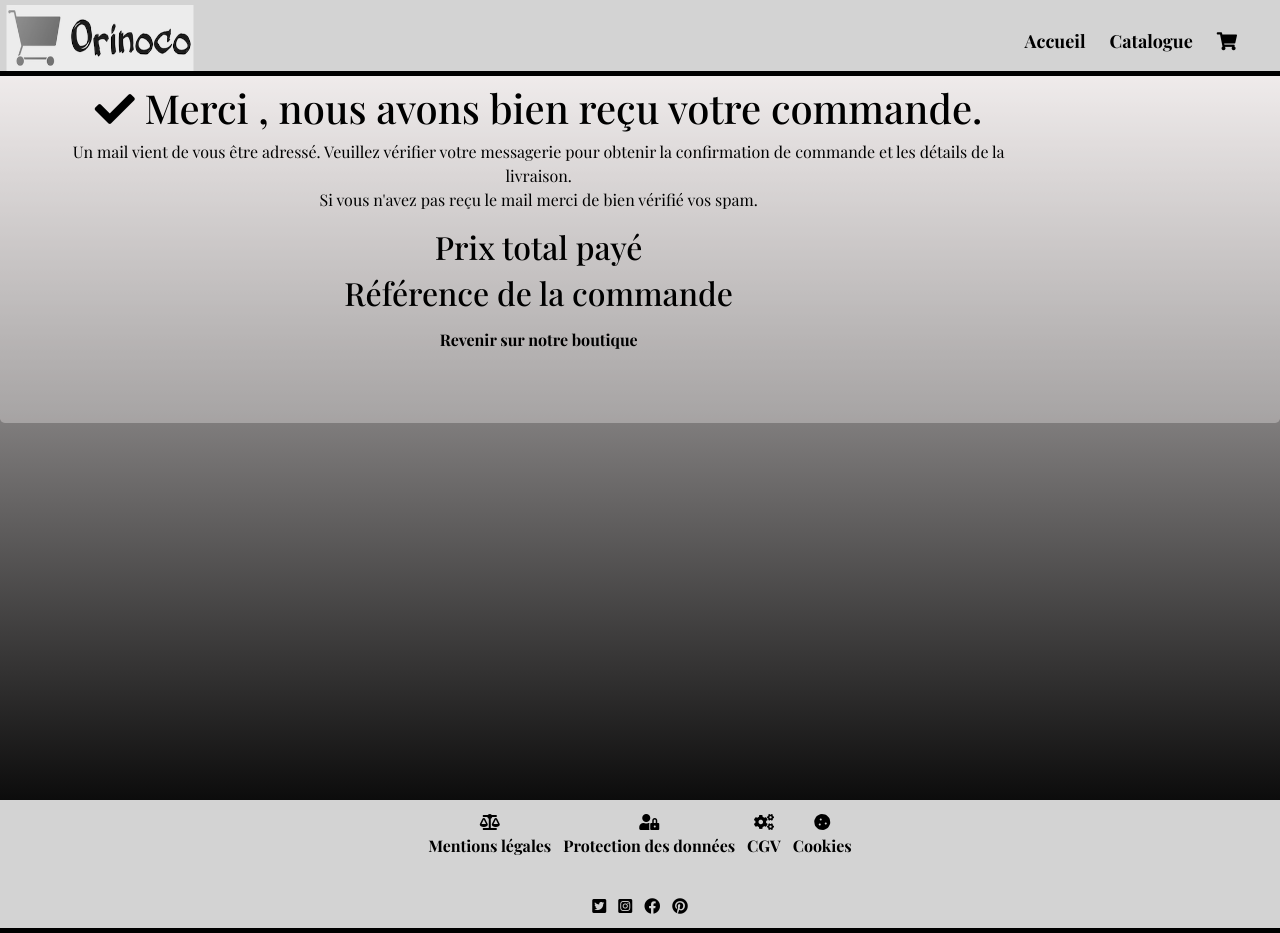
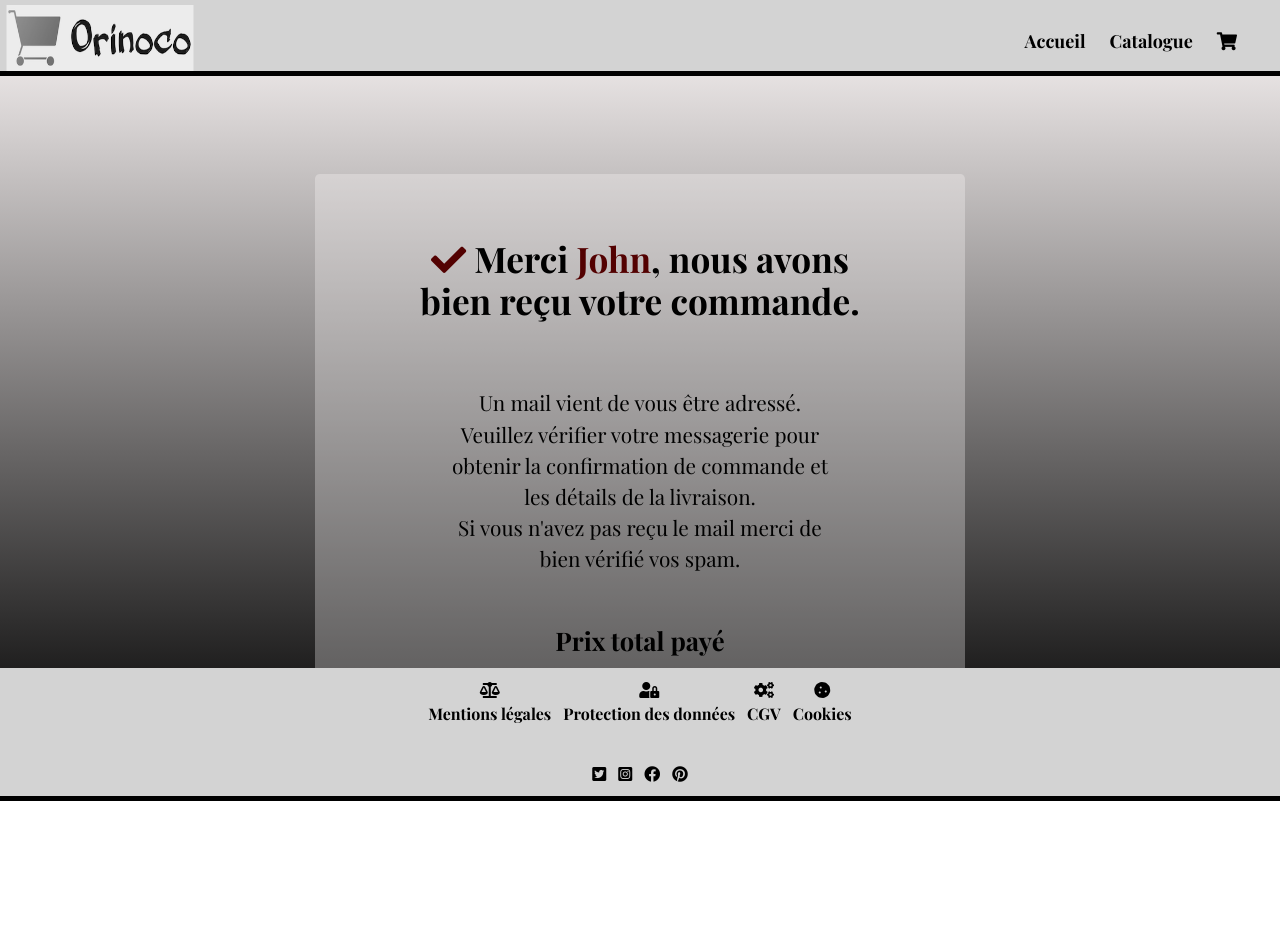
Before and after one commit to anggiie/Page-Catalogue-PopUp, a plain HTML site: page confirmation-commande.html in a window 1280 px wide. After the commit the page ends 801 px from the top, so only its background shows below. Drawn offline with nearby package versions, Linux system fonts and the light colour scheme.

Commit message:
add style et queries page confirmation-commande

```diff
--- a/confirmation-commande.html
+++ b/confirmation-commande.html
@@ -9,138 +9,8 @@
     <link href="https://use.fontawesome.com/releases/v5.14.0/css/all.css" rel="stylesheet">
     <link rel="stylesheet" href="https://stackpath.bootstrapcdn.com/bootstrap/4.4.1/css/bootstrap.min.css" >
     <link rel="stylesheet" href="src/css/styleGeneral.css">
-    <link rel="stylesheet" href="">
-<style>
-    .contenaire-confirm {
-    width: 100%;
-    height: 100%;
-    display: wrap;
-    margin: 0px auto;
-    padding: 0px;
-    justify-content: center;
-    align-items: center;
-    overflow-x: scroll;
-    background: transparent;
-  }
-  .confirm {
-    text-align: center;
-    margin: 0px auto;
-    background: rgba(255, 250, 250, 0.3);
-    }
-  .contenaire-confirm .confirm .confirm_box .confirm_details .confirm_btn {
-        font-weight: 700;
-    }
-    .contenaire-confirm .confirm .confirm_box .confirm_details .confirm_btn:hover {
-        font-weight: 700;
-    }
-@media (min-width: 320px) and (max-width: 375px) {
-    .contenaire-confirm {
-        margin: 0px;
-        background-color: transparent;
-    }
-    .contenaire-confirm .confirm {
-        margin: 40px auto 0px;
-        padding: 30px 10px 40px;
-    }
-    .contenaire-confirm .confirm .confirm_box {
-        height: 100%;
-        width: 100%;
-    }
-    .contenaire-confirm .confirm .confirm_box .confirm_title {
-        font-size: 1.5rem;
-        font-weight: bold;
-        margin: 25px auto;
-    }
-    .contenaire-confirm .confirm .confirm_box .confirm_title .fa-check {
-        color: #530101;
-    }
-    .contenaire-confirm .confirm .confirm_box .confirm_details p {
-        font-size: 1rem;
-        font-weight: 500;
-    }
-    .contenaire-confirm .confirm .confirm_box .confirm_details .confirmation-price {
-        font-size: 1.2rem;
-        font-weight: bold;
-    }
-    .contenaire-confirm .confirm .confirm_box .confirm_details .confirmation-ref {
-        font-size: 1rem;
-    }
+    <link rel="stylesheet" href="src/css/styleConfirm.css">
 
-}
-@media (min-width: 375px) and (max-width: 414px) {
-    .contenaire-confirm {
-        margin: 0px;
-        background-color: transparent;
-    }
-    .contenaire-confirm .confirm {
-        margin: 40px auto 0px;
-        padding: 50px 10px 60px;
-    }
-    .contenaire-confirm .confirm .confirm_box {
-        height: 100%;
-        width: 100%;
-    }
-    .contenaire-confirm .confirm .confirm_box .confirm_title {
-        font-size: 1.5rem;
-        font-weight: bold;
-        margin: 25px auto;
-    }
-    .contenaire-confirm .confirm .confirm_box .confirm_title .fa-check {
-        color: #530101;
-    }
-    .contenaire-confirm .confirm .confirm_box .confirm_details p {
-        font-size: 1rem;
-        font-weight: 500;
-    }
-    .contenaire-confirm .confirm .confirm_box .confirm_details .confirmation-price {
-        font-size: 1.2rem;
-        font-weight: bold;
-    }
-    .contenaire-confirm .confirm .confirm_box .confirm_details .confirmation-ref {
-        font-size: 1rem;
-    }
-}
-@media (min-width: 375px) and (max-width: 414px) {
-    .contenaire-confirm {
-        margin: 0px;
-        background-color: transparent;
-    }
-    .contenaire-confirm .confirm {
-        margin: 40px auto 0px;
-        padding: 80px 10px 90px;
-    }
-    .contenaire-confirm .confirm .confirm_box .confirm_title {
-        font-size: 1.5rem;
-        font-weight: bold;
-        margin: 25px auto 45px;
-    }
-    .contenaire-confirm .confirm .confirm_box .confirm_details .confirmation-price {
-        font-size: 1.2rem;
-        font-weight: bold;
-        margin: 0px auto 30px;
-    }
-}
-@media (min-width: 414px) and (max-width: 475px) {
-    .contenaire-confirm {
-        margin: 0px;
-        background-color: transparent;
-    }
-    .contenaire-confirm .confirm {
-        margin: 40px auto 0px;
-        padding: 130px 10px 140px;
-    }
-    .contenaire-confirm .confirm .confirm_box .confirm_title {
-        font-size: 1.5rem;
-        font-weight: bold;
-        margin: 25px auto 45px;
-    }
-    .contenaire-confirm .confirm .confirm_box .confirm_details .confirmation-price {
-        font-size: 1.2rem;
-        font-weight: bold;
-        margin: 0px auto 30px;
-    }
-}
-</style>
 </head>
 <body class="background">
     <!-- Début du header qui est identique sur toutes les pages -->
@@ -173,7 +43,9 @@
     <main class="contenaire-confirm">
         <div class=" jumbotron confirm">
             <div class="col-12 col-lg-10 text-center confirm_box">
-                <h1 class="confirm_title"><i class="fas fa-check"></i> Merci <span id="name"></span>, nous avons bien reçu votre commande.</h1>
+                <h1 class="confirm_title">
+                    <i class="fas fa-check"></i>
+                    Merci <span id="name">John</span>, nous avons bien reçu votre commande.</h1>
                 <div class="confirm_details">
                     <p>Un mail vient de vous être adressé. Veuillez vérifier votre messagerie pour obtenir la confirmation de commande et les détails de la livraison.
                         <br> Si vous n'avez pas reçu le mail merci de bien vérifié vos spam.
--- /dev/null
+++ b/src/css/styleConfirm.css
@@ -0,0 +1,381 @@
+.contenaire-confirm {
+    width: 100%;
+    height: 100%;
+    display: wrap;
+    margin: -120px auto;
+    padding: 0px;
+    justify-content: center;
+    align-items: center;
+    overflow-x: scroll;
+    background: transparent;
+}
+.contenaire-confirm .confirm {
+    text-align: center;
+    margin: 0px auto;
+}
+.contenaire-confirm .confirm .confirm_box .confirm_title .fa-check {
+    color: #530101;
+}
+.contenaire-confirm .confirm .confirm_box .confirm_title span {
+    color: #530101;
+}
+.contenaire-confirm .confirm .confirm_box .confirm_details p {
+    color: black;
+}
+.contenaire-confirm .confirm .confirm_box .confirm_details .confirmation-price {
+    color: black;
+}
+.contenaire-confirm .confirm .confirm_box .confirm_details .confirmation-ref {
+    color: black;
+}
+.contenaire-confirm .confirm .confirm_box .confirm_details .confirm_btn {
+    font-weight: 700;
+}
+.contenaire-confirm .confirm .confirm_box .confirm_details .confirm_btn:hover {
+    font-weight: 700;
+}
+
+
+@media screen and (min-width: 320px) {
+    .contenaire-confirm {
+        margin: -58px auto;
+        height: 100%;
+    }
+    .contenaire-confirm .confirm {
+        margin: 130px auto;
+        background: rgba(255, 250, 250, 0.3);
+        width: 290px;
+        height: fit-content;
+    }
+    .contenaire-confirm .confirm .confirm_box {
+        text-align: center;
+        justify-content: center;
+        margin: 0px auto;
+    }
+    .contenaire-confirm .confirm .confirm_box .confirm_title {
+        font-size: 1.3rem;
+        font-weight: bold;
+        margin-bottom: 30px;
+    }
+    .contenaire-confirm .confirm .confirm_box .confirm_details p{
+        font-size: 1rem;
+        margin-bottom: 30px;
+    }
+    .contenaire-confirm .confirm .confirm_box .confirm_details .confirmation-price{
+        font-size: 1rem;
+        font-weight: bold;
+        margin-bottom: 30px;
+    }
+    .contenaire-confirm .confirm .confirm_box .confirm_details .confirmation-ref{
+        font-size: 1rem;
+        font-weight: bold;
+        margin-bottom: 30px;
+    }
+    .contenaire-confirm .confirm .confirm_box .confirm_details .confirm_btn {
+        font-size: .8rem;
+        font-weight: bold;
+        margin-bottom: 30px;
+    }
+}
+
+@media screen and (min-width: 375px) {
+    .contenaire-confirm {
+        margin: -58px auto;
+        height: 100%;
+    }
+    .contenaire-confirm .confirm {
+        margin: 120px auto;
+        background: rgba(255, 250, 250, 0.3);
+        width: 290px;
+        height: fit-content;
+    }
+    .contenaire-confirm .confirm .confirm_box {
+        text-align: center;
+        justify-content: center;
+        margin: 0px auto;
+    }
+    .contenaire-confirm .confirm .confirm_box .confirm_title {
+        font-size: 1.3rem;
+        font-weight: bold;
+        margin-bottom: 30px;
+    }
+    .contenaire-confirm .confirm .confirm_box .confirm_details p{
+        font-size: 1rem;
+        margin-bottom: 30px;
+    }
+    .contenaire-confirm .confirm .confirm_box .confirm_details .confirmation-price{
+        font-size: 1rem;
+        font-weight: bold;
+        margin-bottom: 30px;
+    }
+    .contenaire-confirm .confirm .confirm_box .confirm_details .confirmation-ref{
+        font-size: 1rem;
+        font-weight: bold;
+        margin-bottom: 30px;
+    }
+    .contenaire-confirm .confirm .confirm_box .confirm_details .confirm_btn {
+        font-size: .8rem;
+        font-weight: bold;
+        margin-bottom: 30px;
+    }
+}
+
+@media screen and (min-width: 411px) {
+    .contenaire-confirm {
+        margin: -58px auto;
+        height: 100%;
+    }
+    .contenaire-confirm .confirm {
+        margin: 140px auto;
+        background: rgba(255, 250, 250, 0.3);
+        width: 290px;
+        height: fit-content;
+    }
+    .contenaire-confirm .confirm .confirm_box {
+        text-align: center;
+        justify-content: center;
+        margin: 0px auto;
+    }
+    .contenaire-confirm .confirm .confirm_box .confirm_title {
+        font-size: 1.3rem;
+        font-weight: bold;
+        margin-bottom: 30px;
+    }
+    .contenaire-confirm .confirm .confirm_box .confirm_details p{
+        font-size: 1rem;
+        margin-bottom: 30px;
+    }
+    .contenaire-confirm .confirm .confirm_box .confirm_details .confirmation-price{
+        font-size: 1rem;
+        font-weight: bold;
+        margin-bottom: 30px;
+    }
+    .contenaire-confirm .confirm .confirm_box .confirm_details .confirmation-ref{
+        font-size: 1rem;
+        font-weight: bold;
+        margin-bottom: 30px;
+    }
+    .contenaire-confirm .confirm .confirm_box .confirm_details .confirm_btn {
+        font-size: .8rem;
+        font-weight: bold;
+        margin-bottom: 30px;
+    }
+}
+
+@media screen and (min-width: 425px) {
+    .contenaire-confirm {
+        margin: -58px auto;
+        height: 100%;
+    }
+    .contenaire-confirm .confirm {
+        margin: 150px auto;
+        background: rgba(255, 250, 250, 0.3);
+        width: 340px;
+        height: fit-content;
+    }
+    .contenaire-confirm .confirm .confirm_box {
+        text-align: center;
+        justify-content: center;
+        margin: 0px auto;
+    }
+    .contenaire-confirm .confirm .confirm_box .confirm_title {
+        font-size: 1.5rem;
+        font-weight: bold;
+        margin-bottom: 30px;
+    }
+    .contenaire-confirm .confirm .confirm_box .confirm_details p{
+        font-size: 1rem;
+        margin-bottom: 30px;
+    }
+    .contenaire-confirm .confirm .confirm_box .confirm_details .confirmation-price{
+        font-size: 1.2rem;
+        font-weight: bold;
+        margin-bottom: 30px;
+    }
+    .contenaire-confirm .confirm .confirm_box .confirm_details .confirmation-ref{
+        font-size: 1.2rem;
+        font-weight: bold;
+        margin-bottom: 30px;
+    }
+    .contenaire-confirm .confirm .confirm_box .confirm_details .confirm_btn {
+        font-size: 1rem;
+        font-weight: bold;
+        margin-bottom: 30px;
+    }
+}
+
+@media screen and (min-width: 768px) {
+    .contenaire-confirm {
+        margin: -58px auto;
+        height: 100%;
+    }
+    .contenaire-confirm .confirm {
+        margin: 190px auto;
+        background: rgba(255, 250, 250, 0.3);
+        width: 550px;
+        height: fit-content;
+    }
+    .contenaire-confirm .confirm .confirm_box {
+        text-align: center;
+        justify-content: center;
+        margin: 0px auto;
+    }
+    .contenaire-confirm .confirm .confirm_box .confirm_title {
+        font-size: 2rem;
+        font-weight: bold;
+        margin-bottom: 40px;
+    }
+    .contenaire-confirm .confirm .confirm_box .confirm_details p{
+        font-size: 1.2rem;
+        margin-bottom: 40px;
+    }
+    .contenaire-confirm .confirm .confirm_box .confirm_details .confirmation-price{
+        font-size: 1.6rem;
+        font-weight: bold;
+        margin-bottom: 40px;
+    }
+    .contenaire-confirm .confirm .confirm_box .confirm_details .confirmation-ref{
+        font-size: 1.6rem;
+        font-weight: bold;
+        margin-bottom: 40px;
+    }
+    .contenaire-confirm .confirm .confirm_box .confirm_details .confirm_btn {
+        font-size: 1.4rem;
+        font-weight: bold;
+        margin-bottom: 10px;
+    }
+}
+
+@media screen and (min-width: 800px) {
+    .contenaire-confirm {
+        margin: -76px auto;
+        height: 100%;
+    }
+    .contenaire-confirm .confirm {
+        margin: 210px auto;
+        background: rgba(255, 250, 250, 0.3);
+        width: 550px;
+        height: fit-content;
+    }
+    .contenaire-confirm .confirm .confirm_box {
+        text-align: center;
+        justify-content: center;
+        margin: 0px auto;
+    }
+    .contenaire-confirm .confirm .confirm_box .confirm_title {
+        font-size: 2rem;
+        font-weight: bold;
+        margin-bottom: 50px;
+    }
+    .contenaire-confirm .confirm .confirm_box .confirm_details p{
+        font-size: 1.2rem;
+        margin-bottom: 50px;
+    }
+    .contenaire-confirm .confirm .confirm_box .confirm_details .confirmation-price{
+        font-size: 1.6rem;
+        font-weight: bold;
+        margin-bottom: 50px;
+    }
+    .contenaire-confirm .confirm .confirm_box .confirm_details .confirmation-ref{
+        font-size: 1.6rem;
+        font-weight: bold;
+        margin-bottom: 50px;
+    }
+    .contenaire-confirm .confirm .confirm_box .confirm_details .confirm_btn {
+        font-size: 1.4rem;
+        font-weight: bold;
+        margin-bottom: 10px;
+    }
+}
+
+@media screen and (min-width: 1024px) {
+    .contenaire-confirm {
+        margin: -76px auto;
+        height: 100%;
+    }
+    .contenaire-confirm .confirm {
+        margin: 230px auto;
+        background: rgba(255, 250, 250, 0.3);
+        width: 650px;
+        height: fit-content;
+    }
+    .contenaire-confirm .confirm .confirm_box {
+        text-align: center;
+        justify-content: center;
+        margin: 0px auto;
+    }
+    .contenaire-confirm .confirm .confirm_box .confirm_title {
+        font-size: 2.2rem;
+        font-weight: bold;
+        margin-bottom: 45px;
+    }
+    .contenaire-confirm .confirm .confirm_box .confirm_details {
+        padding: 20px 30px;
+    }
+    .contenaire-confirm .confirm .confirm_box .confirm_details p{
+        font-size: 1.3rem;
+        margin-bottom: 50px;
+        padding: 0px 10px;
+    }
+    .contenaire-confirm .confirm .confirm_box .confirm_details .confirmation-price{
+        font-size: 1.6rem;
+        font-weight: bold;
+        margin-bottom: 50px;
+    }
+    .contenaire-confirm .confirm .confirm_box .confirm_details .confirmation-ref{
+        font-size: 1.6rem;
+        font-weight: bold;
+        margin-bottom: 50px;
+    }
+    .contenaire-confirm .confirm .confirm_box .confirm_details .confirm_btn {
+        font-size: 1.4rem;
+        font-weight: bold;
+        margin-bottom: 10px;
+    }
+}
+
+@media screen and (min-width: 2560px) {
+    .contenaire-confirm {
+        margin: -76px auto;
+        height: 100%;
+    }
+    .contenaire-confirm .confirm {
+        margin: 300px auto;
+        background: rgba(255, 250, 250, 0.3);
+        width: 750px;
+        height: fit-content;
+    }
+    .contenaire-confirm .confirm .confirm_box {
+        text-align: center;
+        justify-content: center;
+        margin: 0px auto;
+    }
+    .contenaire-confirm .confirm .confirm_box .confirm_title {
+        font-size: 2.2rem;
+        font-weight: bold;
+        margin-bottom: 45px;
+    }
+    .contenaire-confirm .confirm .confirm_box .confirm_details {
+        padding: 20px 30px;
+    }
+    .contenaire-confirm .confirm .confirm_box .confirm_details p{
+        font-size: 1.3rem;
+        margin-bottom: 50px;
+        padding: 0px 10px;
+    }
+    .contenaire-confirm .confirm .confirm_box .confirm_details .confirmation-price{
+        font-size: 1.6rem;
+        font-weight: bold;
+        margin-bottom: 50px;
+    }
+    .contenaire-confirm .confirm .confirm_box .confirm_details .confirmation-ref{
+        font-size: 1.6rem;
+        font-weight: bold;
+        margin-bottom: 50px;
+    }
+    .contenaire-confirm .confirm .confirm_box .confirm_details .confirm_btn {
+        font-size: 1.4rem;
+        font-weight: bold;
+        margin-bottom: 10px;
+    }
+}
--- a/src/css/styleGeneral.css
+++ b/src/css/styleGeneral.css
@@ -158,7 +158,7 @@ footer ul li a:hover {
 /*     fin du footer     */
 
 
-@media (min-width: 320px) and (max-width: 414px) {
+@media (min-width: 320px) and (max-width: 768px) {
   header {
     margin: -10px auto;
   }
```
